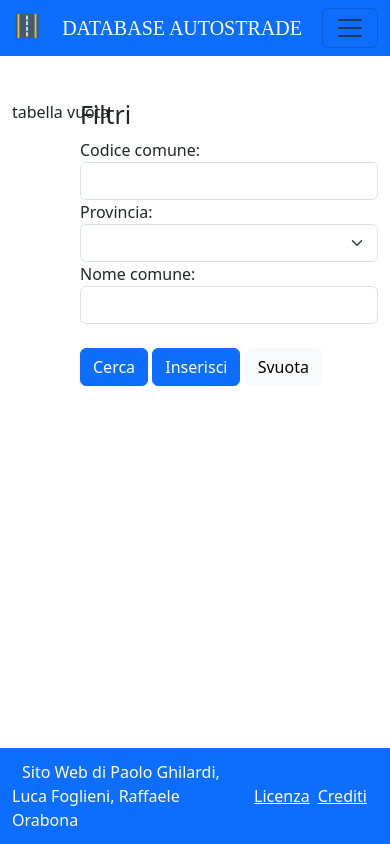
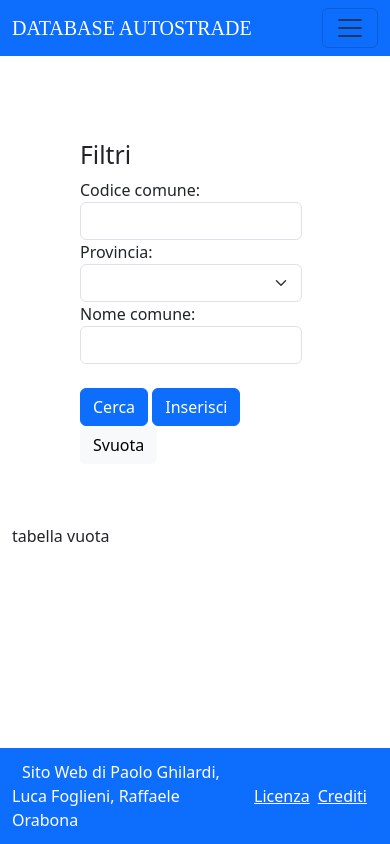
Before and after one commit to PerilousBooklet/progetto-pweb2, a Django app: page /comune in a window 390 px wide. Run offline with Django 4.2, Linux system fonts and the light colour scheme; data that the repository does not hold is empty; some libraries are stand-ins or nearby versions; some web fonts are replaced.

Commit message:
Rimossa icona autostrade ridondante dalla navbar e sistemato il layout responsive.

```diff
--- a/autostrade/templates/comune.html
+++ b/autostrade/templates/comune.html
@@ -68,9 +68,9 @@
 
 		<div class="container-fluid" style="padding-top: 100px; padding-right: 80px; padding-bottom: 100px">
 			<!-- Questo contiene tutti gli elementi della pagina -->
-			<main class="row z-index-0">
+			<div class="row z-index-0">
 				<!-- Primo div, esso contiene la colonna dei filtri e quella della tabella-->
-				<div class="fixed-top" style="padding-top: 100px; padding-left: 80px; width: 400px">
+				<div class="col-xl-4" style="padding-top: 40px; padding-left: 80px; padding-right: 20px; padding-bottom: 60px; width: 380px">
 					<!-- div filtri -->
 					<h2>Filtri</h2>
 					<form action="/app/comune" method="post">
@@ -82,9 +82,7 @@
 					</form>
 				</div>
 
-				<div class="col-4"></div>
-
-				<div class="col-xs-6 col-sm-6 col-md-8 overflow-y-auto">
+				<div class="col-xl-8 overflow-y-auto">
 					<!-- div tabella-->
 					<div class="table-responsive">
 						{% if listaelementi %}
@@ -117,7 +115,7 @@
 						{% endif %}
 					</div>
 				</div>
-			</main>
+			</div>
 
 			{% include 'header.html' %}
 
--- a/autostrade/templates/header.html
+++ b/autostrade/templates/header.html
@@ -1,7 +1,6 @@
 {% load static %}
 <nav class="navbar navbar-expand-lg bg-primary fixed-top z-index-1">
 	<div class="container-fluid">
-		<a class="navbar-brand" href="/app"><img src="{% static 'icons/road.png' %}" alt="Logo" width="30" height="24" class="d-inline-block align-text-top" /></a>
 		<a class="navbar-brand text-white" style="font-family: 'Kode Mono'" href="/app">DATABASE AUTOSTRADE</a>
 		<button class="navbar-toggler" type="button" data-bs-toggle="collapse" data-bs-target="#navbarNav" aria-controls="navbarNav" aria-expanded="false" aria-label="Toggle navigation">
 			<span class="navbar-toggler-icon"></span>
```
Also changed, not shown: autostrade/templates/autostrada.html (+4 -6 lines), autostrade/templates/casello.html (+4 -6 lines).
